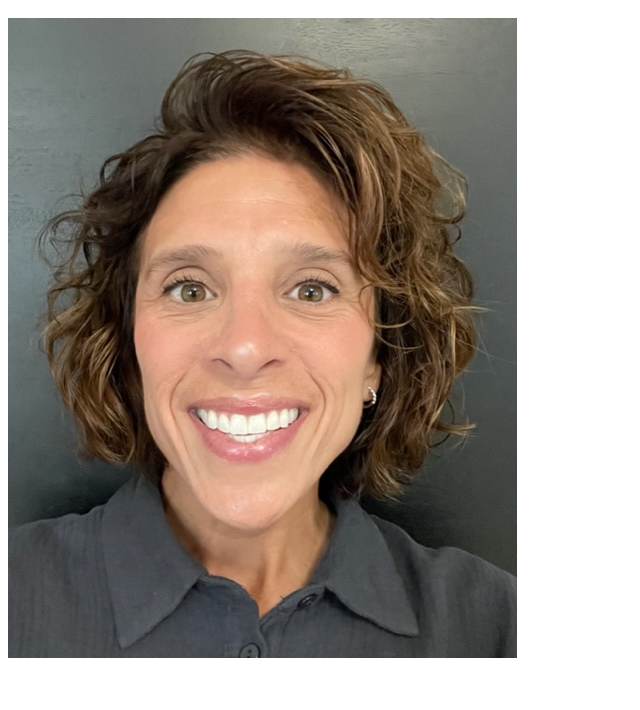
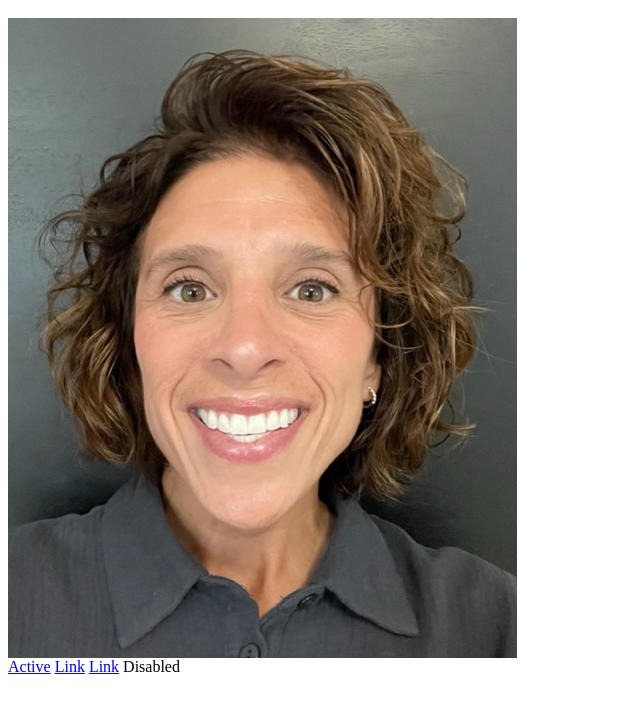
Before and after one commit to ktiven/ktiven.github.io, a plain HTML site: page index.html in a window 1280 px wide. Shown: the part 48-758 px from the top of the page, without its empty margins (0-640 px from the left). Drawn offline with Linux system fonts and the light colour scheme.

Commit message:
Add files via upload

```diff
--- a/index.html
+++ b/index.html
@@ -1,4 +1,11 @@
 <html>
     <h1>Kara's Portfolio</h1>
     <img src="./bioPic7.jpg" />
+
+    <nav class="nav flex-column">
+        <a class="nav-link active" aria-current="page" href="#">Active</a>
+        <a class="nav-link" href="#">Link</a>
+        <a class="nav-link" href="#">Link</a>
+        <a class="nav-link disabled">Disabled</a>
+      </nav>
 </html>
```
